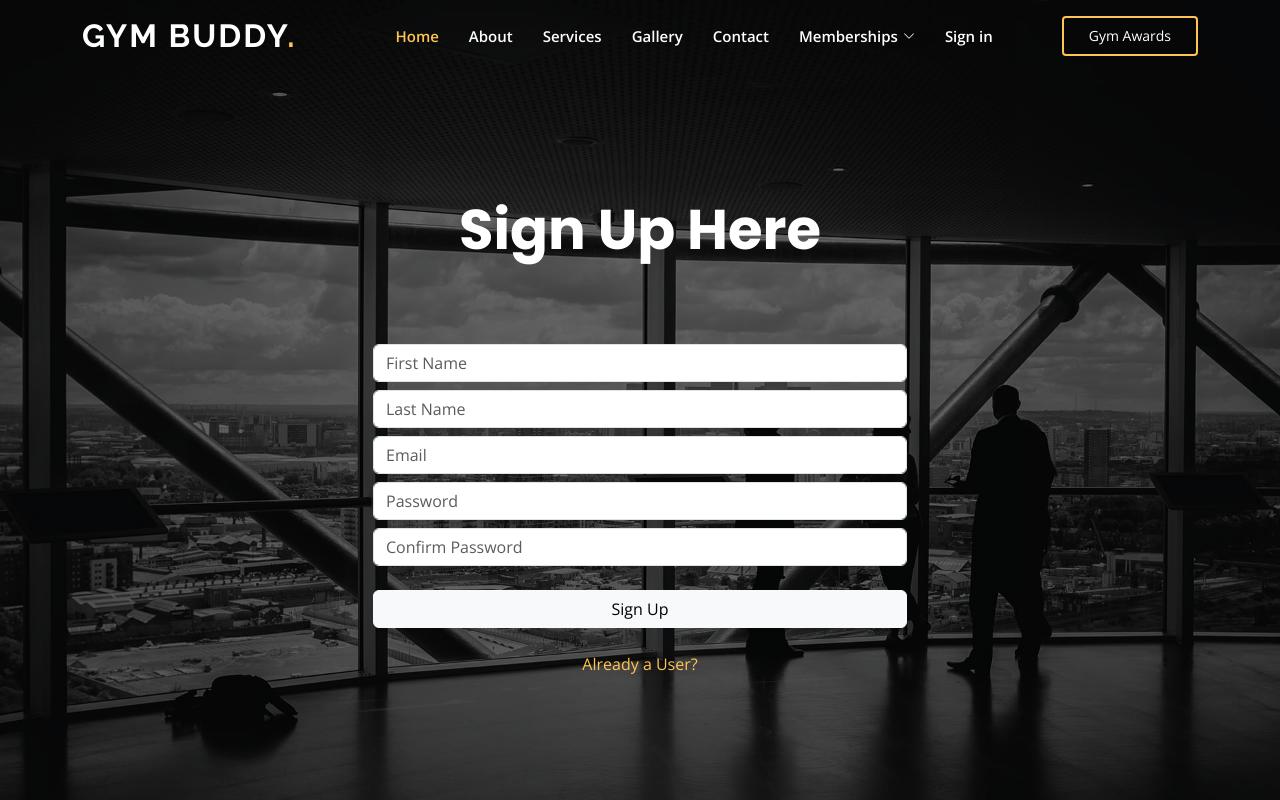
After one commit to mhaaan/gymbuddy, a Django app: page /signup in a window 1280 px wide. The commit adds this page. Run offline with Django 4.2, Linux system fonts and the light colour scheme; some libraries are stand-ins or nearby versions.

Commit message:
log in and registration

```diff
--- a/gymbuddy/authapp/urls.py
+++ b/gymbuddy/authapp/urls.py
@@ -2,7 +2,10 @@ from django.urls import path
 from authapp import views
 
 urlpatterns = [
-    path('', views.Home, name="Home")
+    path('', views.home, name="Home"),
+    path('signup', views.signup, name='signup')   ,
+    path('login', views.handlelogin, name='handlelogin'),
+    path('logout', views.handlelogout, name='handlelogout')
 ]
 
 # hi
--- a/gymbuddy/authapp/views.py
+++ b/gymbuddy/authapp/views.py
@@ -1,5 +1,56 @@
-from django.shortcuts import render
+from django.shortcuts import render, redirect
+from django.contrib import messages
+from django.contrib.auth.models import User
+from django.contrib.auth import authenticate, login, logout
 
 # Create your views here.
-def Home(request):
+def home(request):
     return render(request, "index.html")
+
+def signup(request):
+    if request.method=="POST":
+        firstname=request.POST.get('firstname')
+        lastname=request.POST.get('lastname')
+        email=request.POST.get('email')
+        password1=request.POST.get('password1')
+        password2=request.POST.get('password2')
+
+        # Could also add some regex to check password for other conditions
+        if password1 != password2:
+            print('entered password check')
+            messages.info(request, "Passwords do not match!")
+            return redirect('/signup')
+
+        try:
+            if User.objects.get(username=email):
+                messages.warning(request, "Email is already in use")
+                return redirect('/signup')
+        except Exception as identifier:
+            pass
+
+        myuser=User.objects.create_user(username=email, password=password1, first_name=firstname, last_name=lastname)
+        myuser.save()
+        messages.success(request, "You account has been created!")
+        return redirect('/login')
+
+    return render(request, 'signup.html')
+
+def handlelogin(request):
+    if request.method=="POST":
+        email=request.POST.get('email')
+        password1=request.POST.get('password1')
+        myuser=authenticate(username=email, password=password1)
+        if myuser is not None:
+            login(request, myuser)
+            messages.success(request, "Login Successful")
+            return redirect('/')
+        else:
+            messages.error(request, "Invalid Credentials")
+            return redirect('/login')
+
+    return render(request, 'handlelogin.html')
+
+def handlelogout(request):
+    logout(request)
+    messages.success(request, "Logout Success")
+    return redirect('/login')
--- a/gymbuddy/gymbuddy/settings.py
+++ b/gymbuddy/gymbuddy/settings.py
@@ -11,6 +11,7 @@ https://docs.djangoproject.com/en/4.2/ref/settings/
 """
 
 from pathlib import Path
+from django.contrib.messages import constants as messages
 
 # Build paths inside the project like this: BASE_DIR / 'subdir'.
 BASE_DIR = Path(__file__).resolve().parent.parent
@@ -127,3 +128,7 @@ STATICFILES_DIRS = [
 # https://docs.djangoproject.com/en/4.2/ref/settings/#default-auto-field
 
 DEFAULT_AUTO_FIELD = 'django.db.models.BigAutoField'
+
+MESSAGE_TAGS={
+    messages.ERROR: 'danger'
+}
--- /dev/null
+++ b/gymbuddy/templates/base.html
@@ -0,0 +1,108 @@
+{% load static %}
+<!DOCTYPE html>
+<html lang="en">
+
+<head>
+  <meta charset="utf-8">
+  <meta content="width=device-width, initial-scale=1.0" name="viewport">
+
+  <title>GYM BUDDY - {% block title %}{% endblock title %}</title>
+  <meta content="" name="description">
+  <meta content="" name="keywords">
+
+  <!-- Favicons -->
+  <link href="static/assets/img/favicon.png" rel="icon">
+  <link href="static/assets/img/apple-touch-icon.png" rel="apple-touch-icon">
+
+  <!-- Google Fonts -->
+  <link href="https://fonts.googleapis.com/css?family=Open+Sans:300,300i,400,400i,600,600i,700,700i|Raleway:300,300i,400,400i,500,500i,600,600i,700,700i|Poppins:300,300i,400,400i,500,500i,600,600i,700,700i" rel="stylesheet">
+
+  <!-- Vendor CSS Files -->
+  <link href="static/assets/vendor/aos/aos.css" rel="stylesheet">
+  <link href="static/assets/vendor/bootstrap/css/bootstrap.min.css" rel="stylesheet">
+  <link href="static/assets/vendor/bootstrap-icons/bootstrap-icons.css" rel="stylesheet">
+  <link href="static/assets/vendor/boxicons/css/boxicons.min.css" rel="stylesheet">
+  <link href="static/assets/vendor/glightbox/css/glightbox.min.css" rel="stylesheet">
+  <link href="static/assets/vendor/remixicon/remixicon.css" rel="stylesheet">
+  <link href="static/assets/vendor/swiper/swiper-bundle.min.css" rel="stylesheet">
+
+  <!-- Template Main CSS File -->
+  <link href="static/assets/css/style.css" rel="stylesheet">
+
+</head>
+
+<body>
+
+  <!-- ======= Header ======= -->
+  <header id="header" class="fixed-top ">
+    <div class="container d-flex align-items-center justify-content-lg-between">
+
+      <h1 class="logo me-auto me-lg-0"><a href="/">GYM BUDDY<span>.</span></a></h1>
+      <!-- Uncomment below if you prefer to use an image logo -->
+      <!-- <a href="index.html" class="logo me-auto me-lg-0"><img src="static/assets/img/logo.png" alt="" class="img-fluid"></a> -->
+
+      <nav id="navbar" class="navbar order-last order-lg-0">
+        <ul>
+          <li><a class="nav-link scrollto active" href="/">Home</a></li>
+          <li><a class="nav-link scrollto" href="/about">About</a></li>
+          <li><a class="nav-link scrollto" href="/services">Services</a></li>
+          <li><a class="nav-link scrollto " href="/gallery">Gallery</a></li>
+          <li><a class="nav-link scrollto" href="/contact">Contact</a></li>
+          <li class="dropdown"><a href="#"><span>Memberships</span> <i class="bi bi-chevron-down"></i></a>
+            <ul>
+              <li><a href="#">Enroll</a></li>
+              <li><a href="#">Workouts</a></li>
+              <li><a href="#">Tracker</a></li>
+              <li><a href="#">View Profile</a></li>
+            </ul>
+          </li>
+          <li><a class="nav-link scrollto" href="/signup">Sign in</a></li>
+        </ul>
+        <i class="bi bi-list mobile-nav-toggle"></i>
+      </nav><!-- .navbar -->
+
+      <a href="/achievements" class="get-started-btn scrollto">Gym Awards</a>
+
+    </div>
+  </header><!-- End Header -->
+
+  <!-- ======= Hero Section ======= -->
+  <section id="hero" class="d-flex align-items-center justify-content-center">
+    <div class="container" data-aos="fade-up">
+<!--
+      <div class="row justify-content-center" data-aos="fade-up" data-aos-delay="150">
+        <div class="col-xl-6 col-lg-8">
+          <h1>You can do it Emps<span>.</span></h1>
+          <h2>We are team of talented digital marketers</h2>
+        </div>
+      </div> -->
+
+{% block head %}
+
+
+{% endblock head %}
+
+  <main id="main">
+    {% block body %}
+    {% endblock body %}
+  </main>
+
+
+  <div id="preloader"></div>
+  <a href="#" class="back-to-top d-flex align-items-center justify-content-center"><i class="bi bi-arrow-up-short"></i></a>
+
+  <!-- Vendor JS Files -->
+  <script src="static/assets/vendor/purecounter/purecounter_vanilla.js"></script>
+  <script src="static/assets/vendor/aos/aos.js"></script>
+  <script src="static/assets/vendor/bootstrap/js/bootstrap.bundle.min.js"></script>
+  <script src="static/assets/vendor/glightbox/js/glightbox.min.js"></script>
+  <script src="static/assets/vendor/isotope-layout/isotope.pkgd.min.js"></script>
+  <script src="static/assets/vendor/swiper/swiper-bundle.min.js"></script>
+  <script src="static/assets/vendor/php-email-form/validate.js"></script>
+
+  <!-- Template Main JS File -->
+  <script src="static/assets/js/main.js"></script>
+
+</body>
+
+</html>
--- /dev/null
+++ b/gymbuddy/templates/signup.html
@@ -0,0 +1,75 @@
+{% extends 'base.html' %}
+{% block title %}
+SignUp
+{% endblock title %}
+{% block head %}
+
+<h1>Sign Up Here</h1>
+
+
+<div class="container mt-2">
+
+    <div class="row">
+
+    <div class="col-md-3"> </div>
+
+    <div class="col-md-6">
+
+
+    {% for message in messages %}
+    <div class="alert alert-{{message.tags}} alert-dismissible fade show" role="alert">
+      <strong></strong> {{message}}
+      <button type="button" class="btn-close" data-bs-dismiss="alert" aria-label="Close"></button>
+    </div>
+    {% endfor %}
+
+
+    <form action="/signup" method="post">{% csrf_token %}
+
+    <div class="form-group">
+    <input type="text" class="form-control mb-2" name="firstname" placeholder="First Name" required>
+    </div>
+
+    <div class="form-group">
+    <input type="text" class="form-control mb-2" name="lastname" placeholder="Last Name" required>
+    </div>
+
+
+    <div class="form-group">
+    <input type="email" class="form-control" name="email" placeholder="Email" required>
+    </div>
+
+
+    <div class="form-group">
+    <input type="password" class="form-control mt-2" name="password1" placeholder="Password" required>
+    </div>
+
+    <div class="form-group">
+    <input type="password" class="form-control mt-2" name="password2" placeholder="Confirm Password" required>
+    </div>
+    <br>
+
+
+    <div class="d-grid gap-2">
+      <button class="btn btn-light" type="submit">Sign Up</button>
+
+    </div>
+
+    </form>
+    <br><a href="/login">Already a User?</a>
+
+
+    </div>
+
+    <div class="col-md-3"></div>
+
+    </div>
+
+
+
+    </div>
+
+
+
+
+{% endblock head %}
```
Also changed, not shown: gymbuddy/templates/handlelogin.html (added, +65 -0 lines), gymbuddy/templates/index.html (+6 -1 lines), gymbuddy/db.sqlite3.
